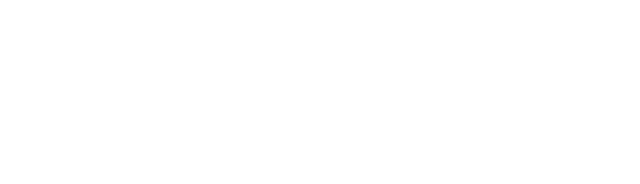
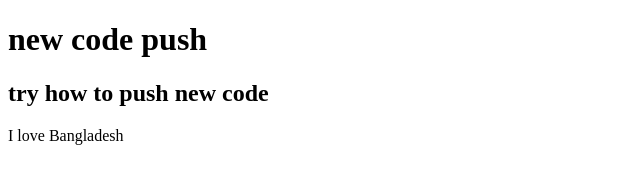
Before and after one commit to munnarashed/my-second-repo, a plain HTML site: page index.html in a window 1280 px wide. Shown: the whole page, without its empty margins (0-640 px from the left). Drawn offline with Linux system fonts and the light colour scheme.

Commit message:
new code push

```diff
--- a/index.html
+++ b/index.html
@@ -6,6 +6,9 @@
     <title>My Second Github Repo</title>
 </head>
 <body>
+    <h1>new code push</h1>
+    <h2> try how to push new code</h2>
+    <p>I love Bangladesh</p>
 
 </body>
 </html>
--- /dev/null
+++ b/style.css
@@ -0,0 +1,6 @@
+h1{
+    color: red;
+}
+p{
+    color: orange;
+}
```
